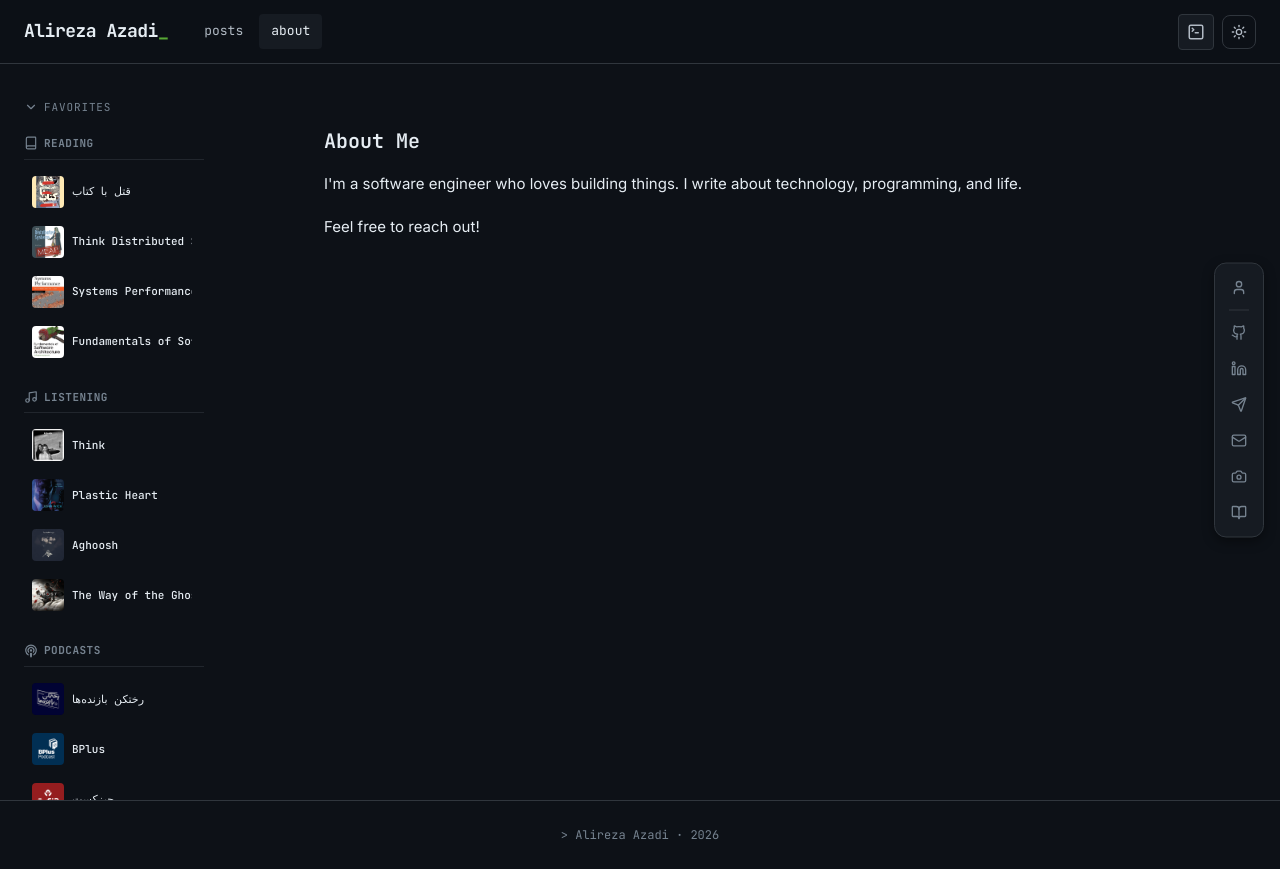
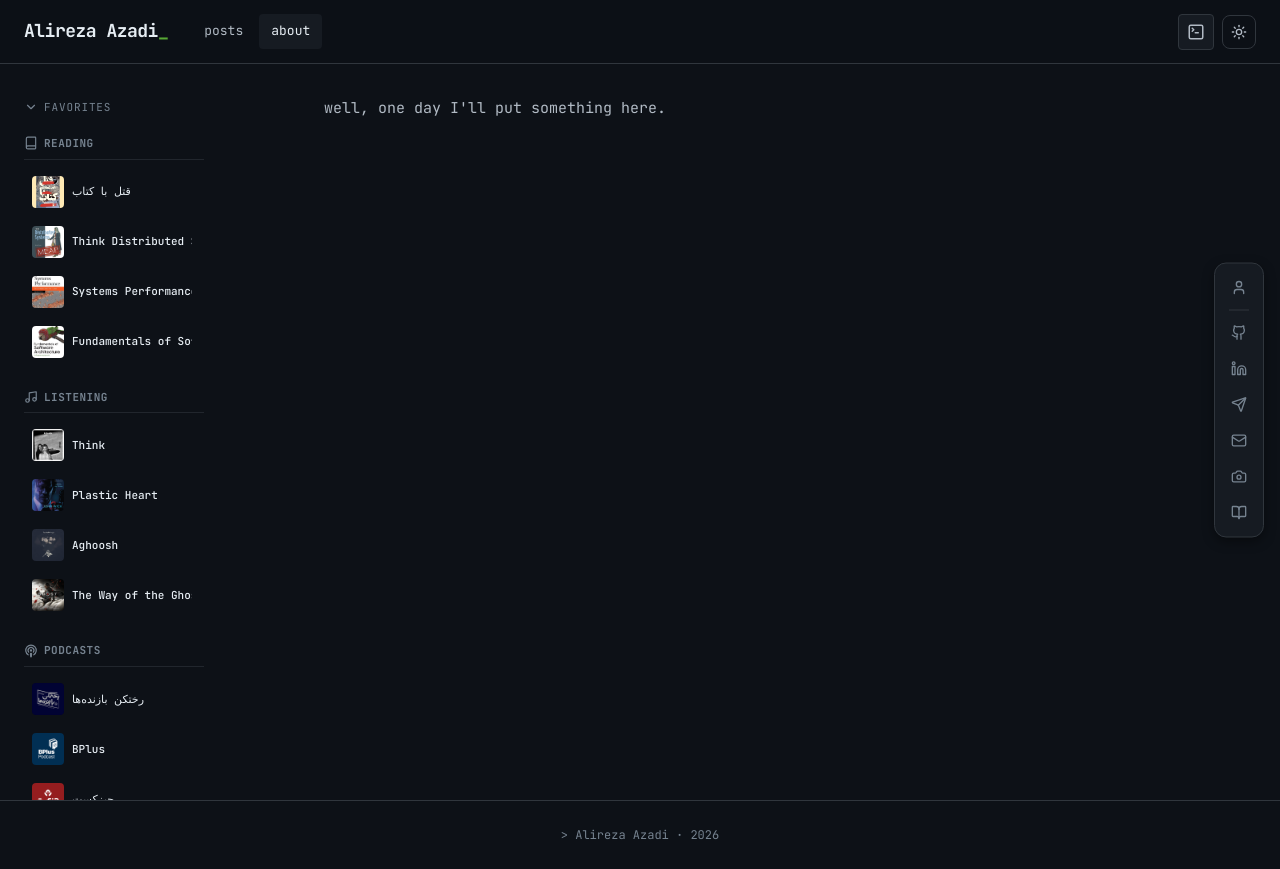
Before and after one commit to alirezaazadi/alirezaazadi.github.io, a Next.js app: page /about in a window 1280 px wide. Built offline with nearby package versions, Linux system fonts and the light colour scheme; no server answers.

Commit message:
feat(content): update about page placeholder

```diff
--- a/src/app/about/page.tsx
+++ b/src/app/about/page.tsx
@@ -10,7 +10,11 @@ export const metadata: Metadata = {
 export default function AboutPage() {
     return (
         <div className="about-page">
-            <MarkdownRenderer content={siteConfig.aboutMe} />
+            <div className="about-page">
+                <p style={{ fontFamily: "var(--font-mono)", color: "var(--text-secondary)" }}>
+                    well, one day I&apos;ll put something here.
+                </p>
+            </div>
         </div>
     );
 }
```
